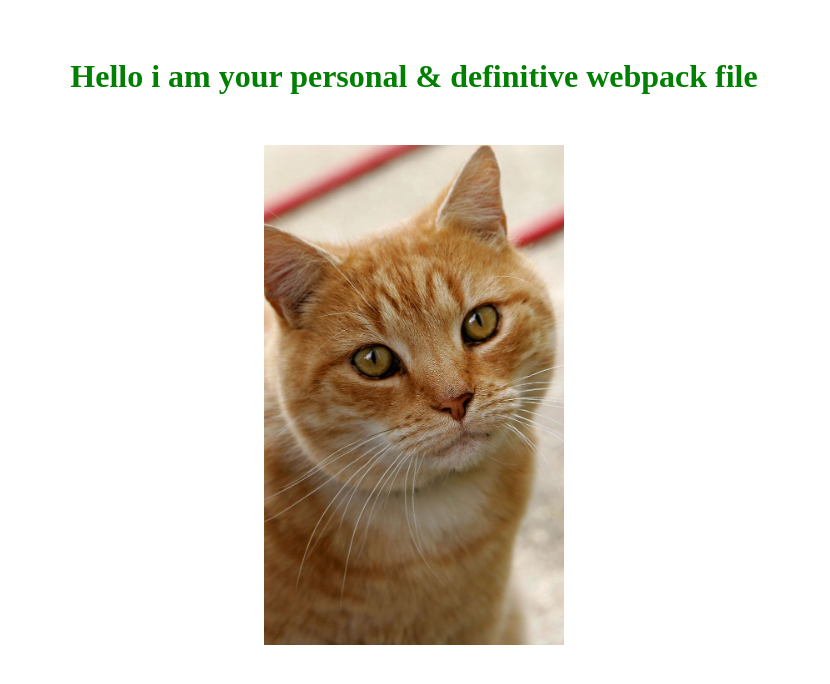
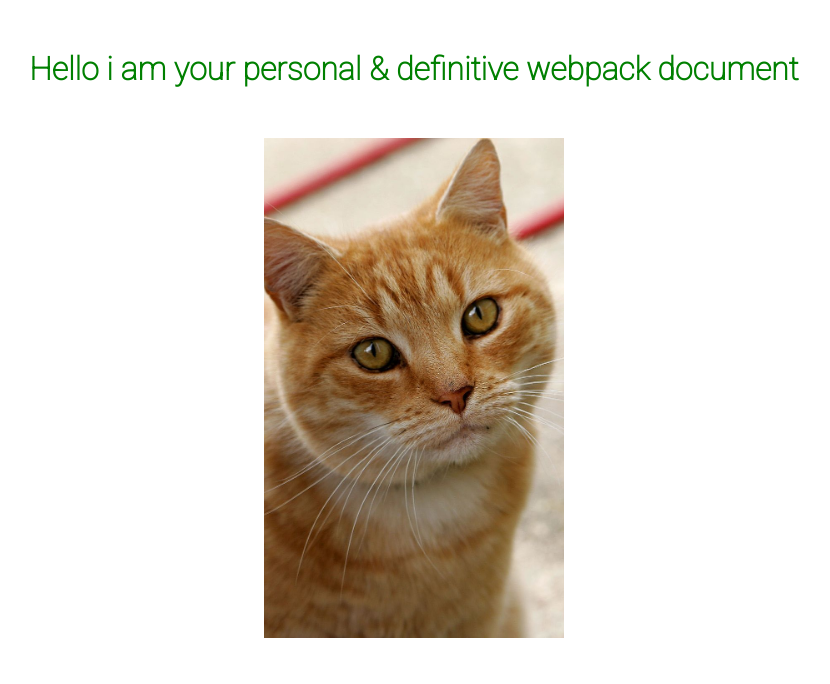
Before and after one commit to GianmarcoPerini/webpack-starter, a website built with webpack: page view/template.html in a window 1280 px wide. Shown: the whole page, without its empty margins (226-1056 px from the left). Built offline with nearby package versions, Linux system fonts and the light colour scheme.

Commit message:
final refactor

```diff
--- a/src/js/app.js
+++ /dev/null
@@ -1,8 +0,0 @@
-import '../scss/app.scss';
-
-const h1 = document.querySelector('h1');
-
-h1.innerText = 'Hello i am your personal & definitive webpack file';
-console.log(s);
-
-if (module.hot) module.hot.accept();
--- a/src/scss/app.scss
+++ /dev/null
@@ -1,25 +0,0 @@
-$primary: red;
-
-.container {
-  display: flex;
-  justify-content: center;
-  align-items: center;
-  flex-direction: column;
-
-  h1 {
-    margin: 50px auto;
-    color: green;
-  }
-
-  .img-box {
-    width: 300px;
-    height: 500px;
-    background-color: $primary;
-
-    img {
-      width: 100%;
-      height: 100%;
-      object-fit: cover;
-    }
-  }
-}
--- /dev/null
+++ b/view/js/app.js
@@ -0,0 +1,6 @@
+import '../scss/app.scss';
+
+const h1 = document.querySelector('h1');
+
+h1.innerText = 'Hello i am your personal & definitive webpack document';
+console.log('ciao');
--- /dev/null
+++ b/view/scss/app.scss
@@ -0,0 +1,36 @@
+@import url('https://fonts.googleapis.com/css2?family=Roboto:wght@100&display=swap');
+
+$primary: red;
+* {
+  margin: 0;
+  padding: 0;
+  box-sizing: border-box;
+  font-family: 'Roboto', sans-serif;
+}
+.container {
+  display: flex;
+  justify-content: center;
+  align-items: center;
+  flex-direction: column;
+
+  h1 {
+    margin: 50px auto;
+    color: green;
+  }
+
+  .img-box {
+    width: 300px;
+    height: 500px;
+    background-color: $primary;
+    background: url('../img/Cat01.jpg');
+    background-size: cover;
+    background-position: center;
+    background-repeat: no-repeat;
+
+    img {
+      width: 100%;
+      height: 100%;
+      object-fit: cover;
+    }
+  }
+}
--- a/src/template.html
+++ b/view/template.html
@@ -8,10 +8,10 @@
   </head>
   <body>
     <div class="container">
-      <h1>Hello</h1>
+      <h1>Hello from the other side</h1>
 
       <div class="img-box">
-        <img src="./img/Cat01.jpg" alt="" />
+        <!-- <img src="./img/Cat01.jpg" alt="yellow eyes cat" /> -->
       </div>
     </div>
   </body>
--- a/webpack.config.js
+++ b/webpack.config.js
@@ -3,7 +3,7 @@ const HtmlWebpackPlugin = require('html-webpack-plugin');
 const MiniCssExtractPlugin = require('mini-css-extract-plugin');
 
 module.exports = {
-  entry: './src/js/app.js',
+  entry: './view/js/app.js',
   output: {
     filename: 'bundle.js',
     path: path.resolve(__dirname, 'public'),
@@ -12,14 +12,14 @@ module.exports = {
 
   plugins: [
     new HtmlWebpackPlugin({
-      template: './src/template.html',
+      template: './view/template.html',
     }),
     new MiniCssExtractPlugin(),
   ],
 
   devServer: {
     static: {
-      directory: path.join(__dirname, 'public'),
+      directory: path.join(__dirname, 'view'),
     },
     compress: true,
     port: 9000,
```
Also changed, not shown: README.txt (added), view/img/Cat01.jpg (renamed from src/img/Cat01.jpg).
